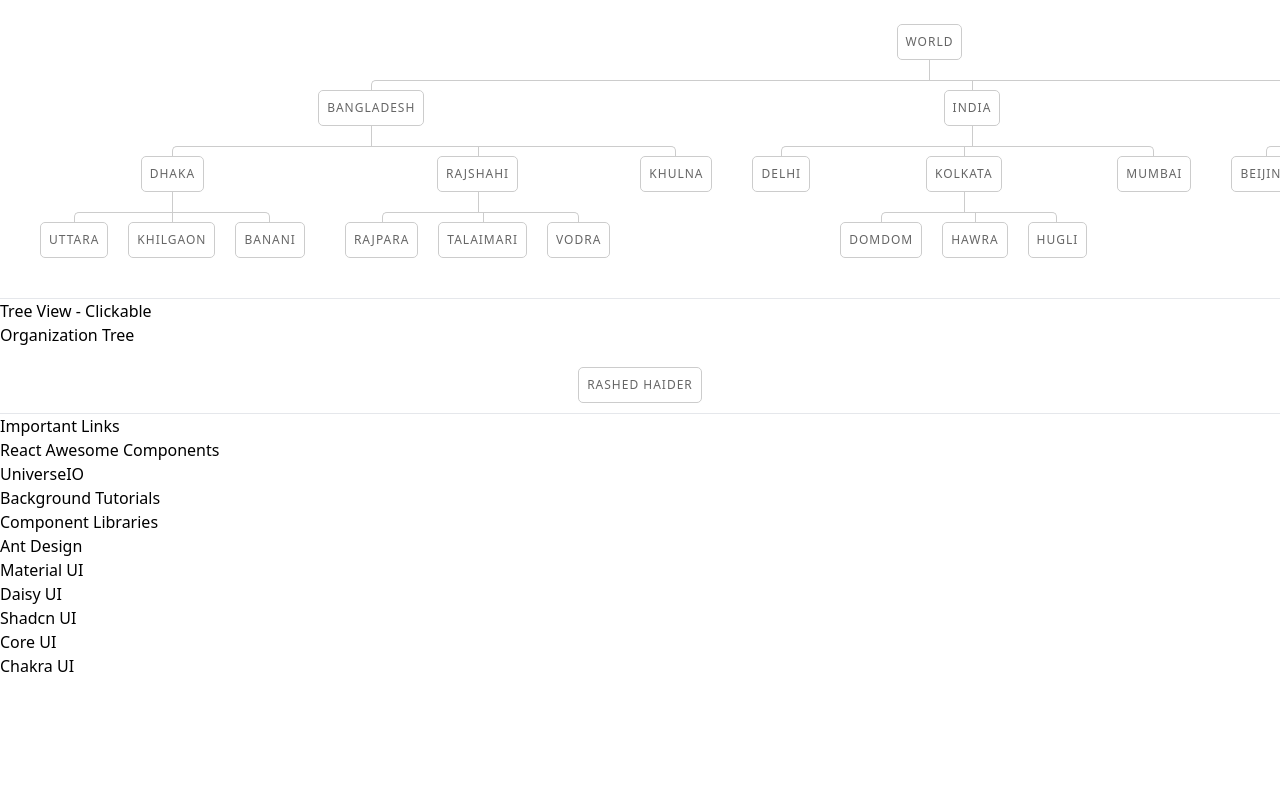
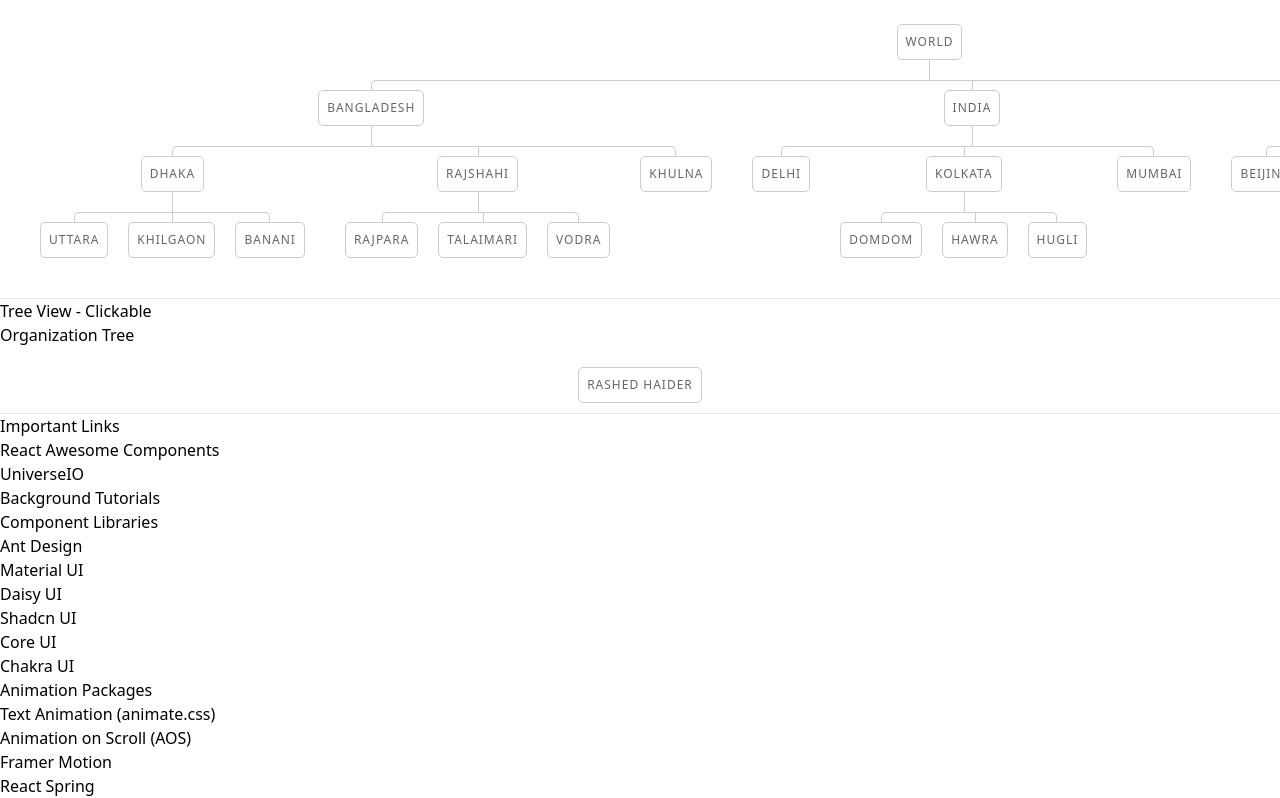
Before and after one commit to Sadi73/my-library, a React (Vite) app: page / in a window 1280 px wide. Shown: the part 2330-3128 px from the top of the page. Before the commit the page ends 3008 px from the top, so only its background shows below. Built offline with nearby package versions, Linux system fonts and the light colour scheme.

Commit message:
added animation packages

```diff
--- a/src/Library/RootComponent/RightSideBar.jsx
+++ b/src/Library/RootComponent/RightSideBar.jsx
@@ -41,6 +41,24 @@ const RightSideBar = () => {
                     </li>
                 </ul>
             </div>
+
+            <div>
+                <h1 className='text-xl font-bold text-center'>Animation Packages</h1>
+                <ul className="text-blue-700 list-disc pl-5 font-light space-y-1">
+                    <li>
+                        <a href="https://animate.style/" target="_blank">Text Animation (animate.css)</a>
+                    </li>
+                    <li>
+                        <a href="https://michalsnik.github.io/aos/" target="_blank">Animation on Scroll (AOS)</a>
+                    </li>
+                    <li>
+                        <a href="https://www.framer.com/motion/" target="_blank">Framer Motion</a>
+                    </li>
+                    <li>
+                        <a href="https://react-spring.dev/" target="_blank">React Spring</a>
+                    </li>
+                </ul>
+            </div>
         </div>
     );
 };
```
